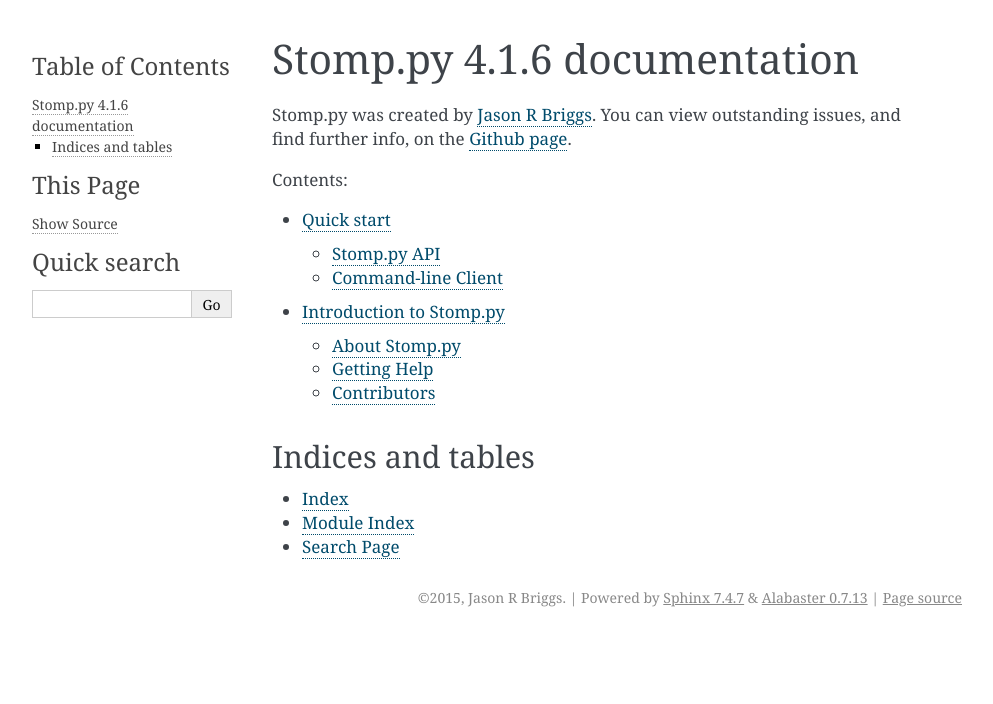
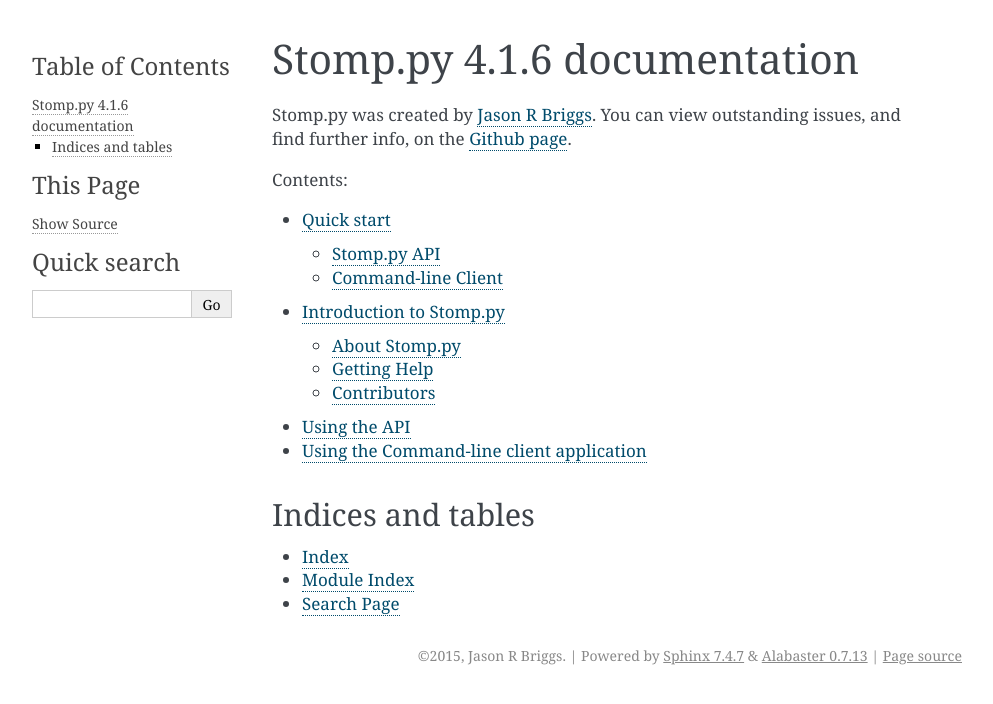
Before and after one commit to jasonrbriggs/stomp.py, a Sphinx documentation site: the page built from docs/source/index.rst, in a window 1280 px wide. Shown: the top 704 px of the page, without its empty margins (148-1141 px from the left). Built offline with Sphinx 7.4.7, drawn with Linux system fonts in a browser that asks for light colours.

Commit message:
add skeleton api/command line docs

```diff
--- /dev/null
+++ b/docs/source/api.rst
@@ -0,0 +1,3 @@
+=============
+Using the API
+=============
--- /dev/null
+++ b/docs/source/commandline.rst
@@ -0,0 +1,3 @@
+=========================================
+Using the Command-line client application
+=========================================
--- a/docs/source/index.rst
+++ b/docs/source/index.rst
@@ -15,7 +15,8 @@
 
     quickstart
     intro
-
+    api
+    commandline
 
 
 Indices and tables
```
